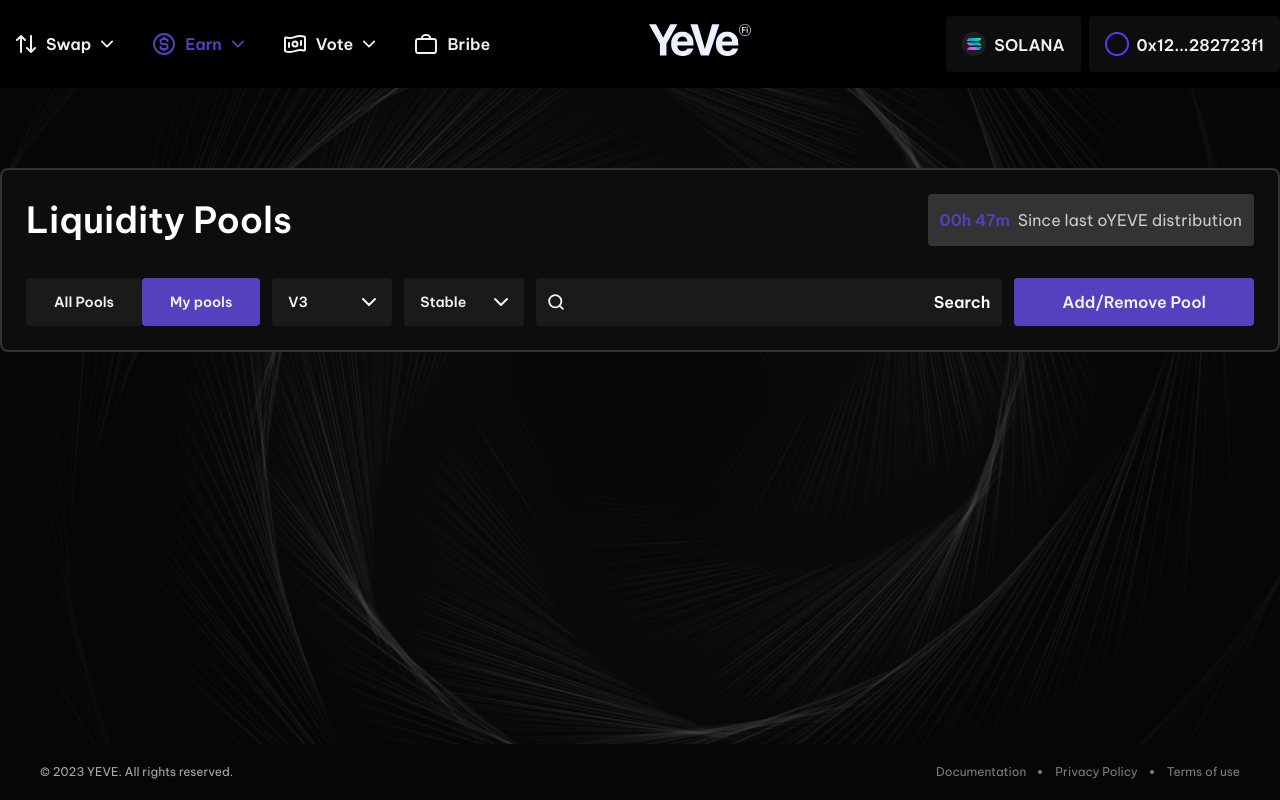
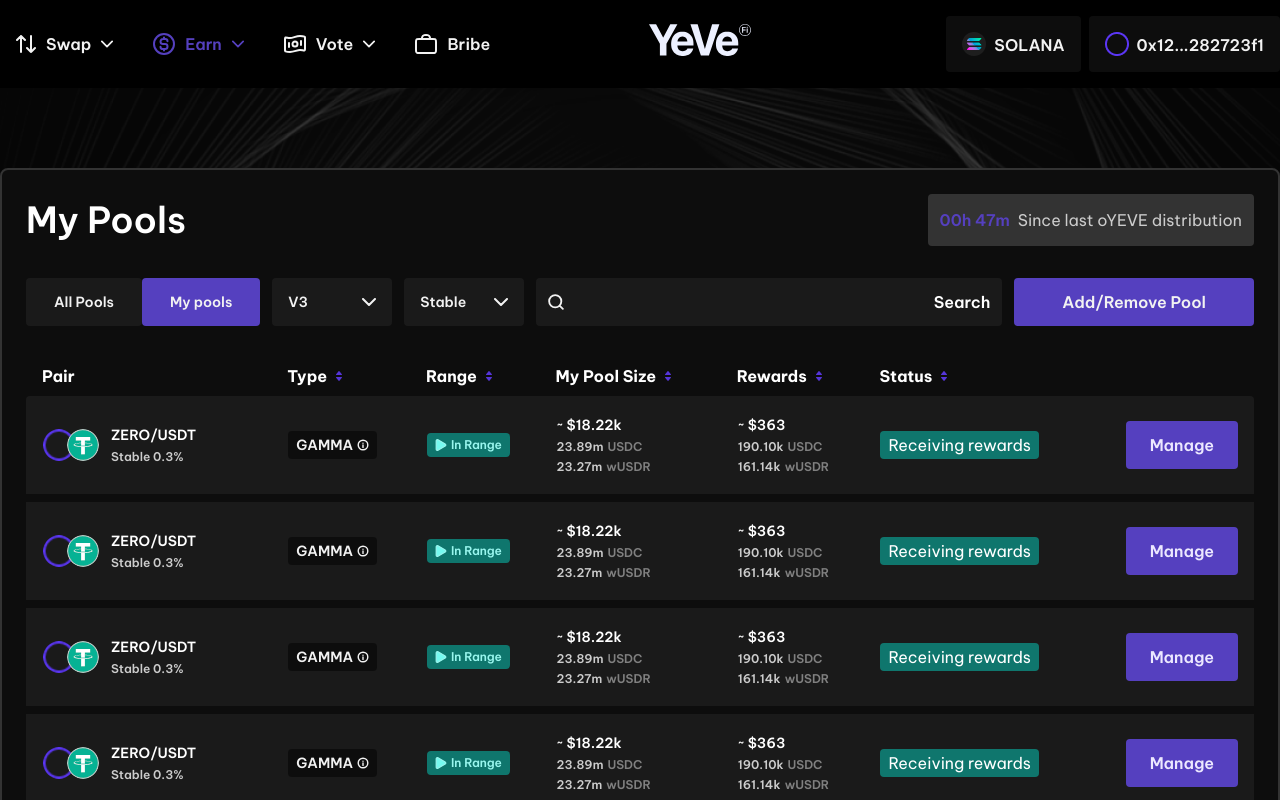
Before and after one commit to nightfury1111111111/yeve_frontend, a React (Vite) app: page /my-pool in a window 1280 px wide. Shown: the top 800 px of the page. Built offline with nearby package versions, Linux system fonts and the light colour scheme.

Commit message:
my pool page

```diff
--- /dev/null
+++ b/src/assets/images/svg/polygon-icon.tsx
@@ -0,0 +1,21 @@
+
+export default function PolygonIcon() {
+  return (
+    <svg
+      width={8}
+      height={10}
+      viewBox="0 0 8 10"
+      fill="none"
+      xmlns="http://www.w3.org/2000/svg"
+    >
+      <path
+        d="M7.5 5.86603C8.16667 5.48113 8.16667 4.51887 7.5 4.13397L1.5 0.669873C0.833334 0.284973 0 0.766099 0 1.5359V8.4641C0 9.2339 0.833333 9.71503 1.5 9.33013L7.5 5.86603Z"
+        fill="#99F6EE"
+        style={{
+          fill: 'color(display-p3 0.6000 0.9647 0.9333)',
+          fillOpacity: 1,
+        }}
+      />
+    </svg>
+  );
+}
--- a/src/components/common/Table/Table/Table.styled.tsx
+++ b/src/components/common/Table/Table/Table.styled.tsx
@@ -1,4 +1,64 @@
 import { styled } from 'styled-components';
+
+export const Status = styled.div`
+  align-items: center;
+
+  > div {
+    display: flex;
+    align-items: center;
+    gap: 4px;
+    padding: 4px 8px;
+    background: ${({ theme }) => theme.colors.success['700']};
+    border-radius: 4px;
+
+    > span {
+      font-size: 12px;
+      font-weight: 600;
+      line-height: 16px;
+      color: ${({ theme }) => theme.colors.success['200']};
+    }
+
+    > svg {
+      width: 12px;
+      height: 12px;
+      cursor: pointer;
+
+      > path {
+        stroke: ${({ theme }) => theme.colors.success['200']} !important;
+      }
+    }
+  }
+`;
+
+export const Type = styled.div`
+  align-items: center;
+  > div {
+    display: flex;
+    align-items: center;
+    gap: 4px;
+    padding: 4px 8px;
+    background: ${({ theme }) => theme.colors.gray['950']};
+    border-radius: 4px;
+
+    > span {
+      font-size: 14px;
+      font-weight: 600;
+      line-height: 20px;
+      color: ${({ theme }) => theme.colors.gray['50']};
+      text-transform: uppercase;
+    }
+
+    > svg {
+      width: 12px;
+      height: 12px;
+      cursor: pointer;
+
+      > path {
+        stroke: ${({ theme }) => theme.colors.gray['50']} !important;
+      }
+    }
+  }
+`;
 
 export const Info = styled.div`
   flex-direction: column;
@@ -146,7 +206,6 @@ export const TableContainer = styled.table`
             border-top-right-radius: 4px;
             border-bottom-right-radius: 4px;
           }
-
         }
 
         > div {
--- a/src/constants/table.ts
+++ b/src/constants/table.ts
@@ -24,3 +24,34 @@ export const LIQUIDITY_POOL_COLUMN_NAMES = [
     sort: false,
   },
 ];
+
+export const MY_POOL_COLUMN_NAMES = [
+  {
+    value: 'Pair',
+    sort: false,
+  },
+  {
+    value: 'Type',
+    sort: true,
+  },
+  {
+    value: 'Range',
+    sort: true,
+  },
+  {
+    value: 'My Pool Size',
+    sort: true,
+  },
+  {
+    value: 'Rewards',
+    sort: true,
+  },
+  {
+    value: 'Status',
+    sort: true,
+  },
+  {
+    value: '',
+    sort: false,
+  },
+];
--- a/src/example-data/pools.ts
+++ b/src/example-data/pools.ts
@@ -1,3 +1,4 @@
+import zeroTokenImage from '@src/assets/images/png/account-avatar.png';
 import token1Image from '@src/assets/images/png/token-1.png';
 import token2Image from '@src/assets/images/png/token-2.png';
 
@@ -60,3 +61,52 @@ export const LIQUIDITY_POOLS_DATA = [
     },
   },
 ];
+
+export const MY_POOLS_DATA = [
+  {
+    pair: {
+      name: 'ZERO/USDT',
+      type: 'Stable',
+      value: 0.3,
+      tokens: [
+        {
+          name: 'YEVE',
+          image: zeroTokenImage,
+        },
+        {
+          name: 'USDT',
+          image: token2Image,
+        },
+      ],
+    },
+    type: 'GAMMA',
+    range: 'In Range',
+    poolSize: {
+      usd: '18220',
+      tokens: [
+        {
+          name: 'USDC',
+          value: '23890000',
+        },
+        {
+          name: 'wUSDR',
+          value: '23270000',
+        },
+      ],
+    },
+    rewards: {
+      usd: '363',
+      tokens: [
+        {
+          name: 'USDC',
+          value: '190102.26',
+        },
+        {
+          name: 'wUSDR',
+          value: '161144.69',
+        },
+      ],
+    },
+    status: 'Receiving rewards',
+  },
+];
--- a/src/pages/MyPool/index.tsx
+++ b/src/pages/MyPool/index.tsx
@@ -1,13 +1,27 @@
-import { LIQUIDITY_TABS } from '@src/constants/table-tabs';
-import { PageContainer } from './MyPool.styled';
 import {
+  Table,
   TableContainer,
   TableController,
   TableTitle,
 } from '@src/components/common/Table';
 import TableControlSelect from '@src/components/common/Table/Controller/Select';
+import {
+  Info,
+  PairElement,
+  PairImageContainer,
+  PairInfo,
+  Status,
+  Type,
+} from '@src/components/common/Table/Table/Table.styled';
 import { LIQUIDITY_TYPES, POOL_VERSIONS } from '@src/constants/select-options';
+import { MY_POOL_COLUMN_NAMES } from '@src/constants/table';
+import { LIQUIDITY_TABS } from '@src/constants/table-tabs';
+import { MY_POOLS_DATA } from '@src/example-data/pools';
+import { convertToInternationalCurrencySystem } from '@src/utils/convert';
 import { useState } from 'react';
+import { PageContainer } from './MyPool.styled';
+import InfoIcon from '@src/assets/images/svg/info-icon';
+import PolygonIcon from '@src/assets/images/svg/polygon-icon';
 
 export default function MyPoolPage() {
   const [search, setSearch] = useState('');
@@ -20,7 +34,7 @@ export default function MyPoolPage() {
     <PageContainer>
       <TableContainer>
         <TableTitle
-          title="Liquidity Pools"
+          title="My Pools"
           info={{ time: '00h 47m', label: 'Since last oYEVE distribution' }}
         />
         <TableController
@@ -37,6 +51,89 @@ export default function MyPoolPage() {
           <TableControlSelect options={POOL_VERSIONS} />
           <TableControlSelect options={LIQUIDITY_TYPES} />
         </TableController>
+        <Table columnNames={MY_POOL_COLUMN_NAMES}>
+          {[
+            ...MY_POOLS_DATA,
+            ...MY_POOLS_DATA,
+            ...MY_POOLS_DATA,
+            ...MY_POOLS_DATA,
+            ...MY_POOLS_DATA,
+          ].map((item, index) => (
+            <tr key={index}>
+              <td>
+                <PairElement>
+                  <PairImageContainer>
+                    {item.pair.tokens.map((token, i) => (
+                      <img key={i} src={token.image} />
+                    ))}
+                  </PairImageContainer>
+                  <PairInfo>
+                    <div>{item.pair.name}</div>
+                    <span>
+                      {item.pair.type} {item.pair.value}%
+                    </span>
+                  </PairInfo>
+                </PairElement>
+              </td>
+              <td>
+                <Type>
+                  <div>
+                    <span>{item.type}</span>
+                    <InfoIcon />
+                  </div>
+                </Type>
+              </td>
+              <td>
+                <Status>
+                  <div>
+                    <PolygonIcon />
+                    <span>{item.range}</span>
+                  </div>
+                </Status>
+              </td>
+              <td>
+                <Info>
+                  <h4>
+                    ~ ${convertToInternationalCurrencySystem(item.poolSize.usd)}
+                  </h4>
+                  {item.poolSize.tokens.map((token, i) => (
+                    <div key={i}>
+                      <span>
+                        {convertToInternationalCurrencySystem(token.value)}
+                      </span>
+                      <label>{token.name}</label>
+                    </div>
+                  ))}
+                </Info>
+              </td>
+              <td>
+                <Info>
+                  <h4>
+                    ~ ${convertToInternationalCurrencySystem(item.rewards.usd)}
+                  </h4>
+                  {item.rewards.tokens.map((token, i) => (
+                    <div key={i}>
+                      <span>
+                        {convertToInternationalCurrencySystem(token.value)}
+                      </span>
+                      <label>{token.name}</label>
+                    </div>
+                  ))}
+                </Info>
+              </td>
+              <td>
+                <Status>
+                  <div>{item.status}</div>
+                </Status>
+              </td>
+              <td>
+                <div className="btn-wrap">
+                  <button>Manage</button>
+                </div>
+              </td>
+            </tr>
+          ))}
+        </Table>
       </TableContainer>
     </PageContainer>
   );
--- a/src/utils/convert.ts
+++ b/src/utils/convert.ts
@@ -7,5 +7,8 @@ export const convertToInternationalCurrencySystem = (
     : // Six Zeroes for Millions
     Math.abs(Number(labelValue)) >= 1.0e6
     ? (Math.abs(Number(labelValue)) / 1.0e6).toFixed(2) + 'm'
+    : // Three Zeroes for Thousands
+    Math.abs(Number(labelValue)) >= 1.0e3
+    ? (Math.abs(Number(labelValue)) / 1.0e3).toFixed(2) + 'k'
     : Math.abs(Number(labelValue));
 };
```
